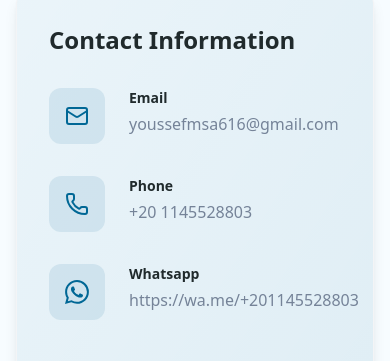
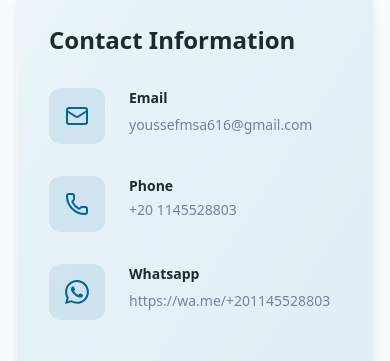
Before and after one commit to YoussefShafiq/my-portfolio, a React (Vite) app: page / in a window 390 px wide. Shown: the part 6451-6812 px from the top of the page. Built offline with nearby package versions, Linux system fonts and the light colour scheme.

Commit message:
contact me responsive updates

```diff
--- a/src/Pages/Home.jsx
+++ b/src/Pages/Home.jsx
@@ -558,7 +558,7 @@ export function Contactus() {
                                     </div>
                                     <div>
                                         <h3 className="font-semibold text-sm lg:text-xl text-customDarkgray mb-1">Email</h3>
-                                        <a href={`mailto:${contactData.email}`} className="text-customGray hover:text-customBlue transition">
+                                        <a href={`mailto:${contactData.email}`} className="text-sm lg:text-base text-customGray hover:text-customBlue transition">
                                             {contactData.email}
                                         </a>
                                     </div>
@@ -570,7 +570,7 @@ export function Contactus() {
                                     </div>
                                     <div>
                                         <h3 className="font-semibold text-sm lg:text-xl text-customDarkgray mb-1">Phone</h3>
-                                        <div className="text-customGray hover:text-customBlue transition">
+                                        <div className="text-sm lg:text-base text-customGray hover:text-customBlue transition">
                                             {contactData.phone}
                                         </div>
                                     </div>
@@ -582,7 +582,7 @@ export function Contactus() {
                                     </div>
                                     <div>
                                         <h3 className="font-semibold text-sm lg:text-xl text-customDarkgray mb-1">Whatsapp</h3>
-                                        <a href={`${contactData.whatsapp}`} className="text-customGray hover:text-customBlue transition">
+                                        <a href={`${contactData.whatsapp}`} className="text-sm lg:text-base text-customGray hover:text-customBlue transition">
                                             {contactData.whatsapp}
                                         </a>
                                     </div>
```
